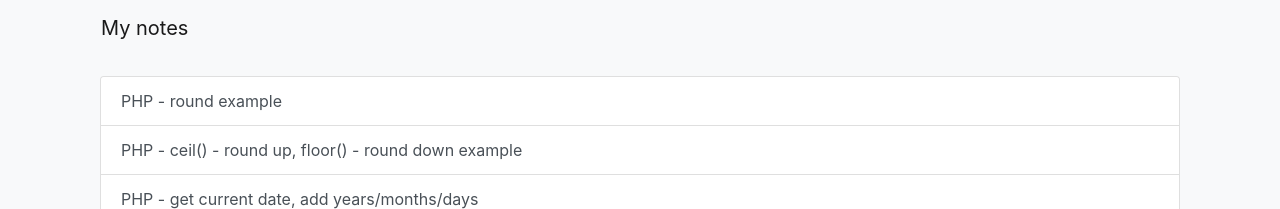
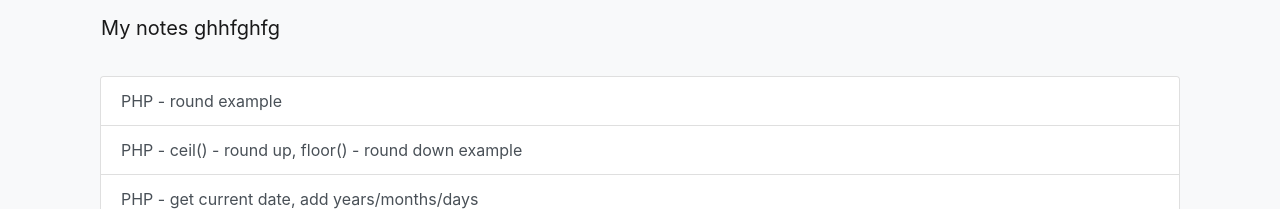
Before and after one commit to mirakmalsulton/notes, a Jekyll site: the page built from index.md, in a window 1280 px wide and 900 px high. Shown: the top 209 px of the window. Built offline with Jekyll 4.4.1, drawn with Linux system fonts in a browser that asks for light colours; our own code applies the rules of GitHub Pages for plain Markdown files.

Commit message:
2020-10-14

```diff
--- a/_layouts/default.html
+++ b/_layouts/default.html
@@ -14,7 +14,7 @@
 <div class="container">
 
     <nav class="navbar navbar-expand-lg navbar-light bg-light" style="margin-bottom: 20px;">
-        <a class="navbar-brand" href="{{ site.baseurl }}">My notes</a>
+        <a class="navbar-brand" href="{{ site.baseurl }}">My notes ghhfghfg</a>
         <button class="navbar-toggler" type="button" data-toggle="collapse" data-target="#navbarSupportedContent"
                 aria-controls="navbarSupportedContent" aria-expanded="false" aria-label="Toggle navigation">
             <span class="navbar-toggler-icon"></span>
```
